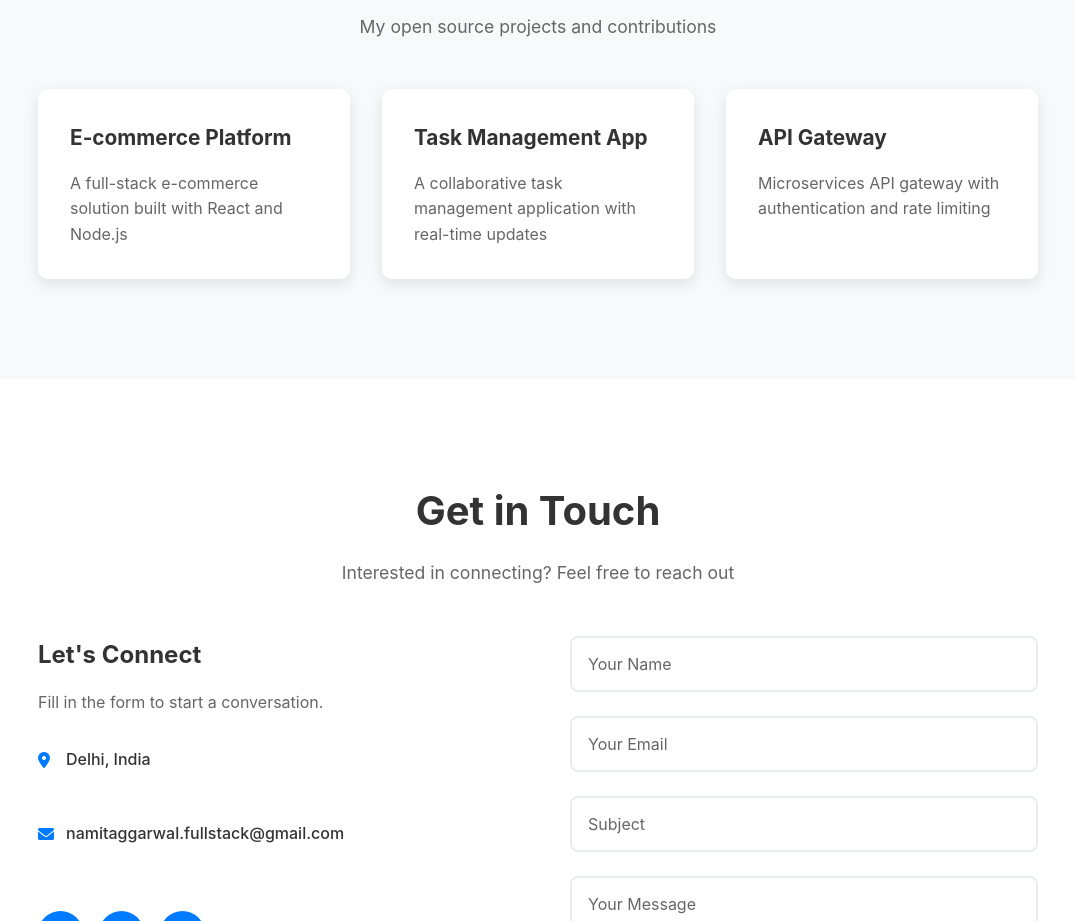
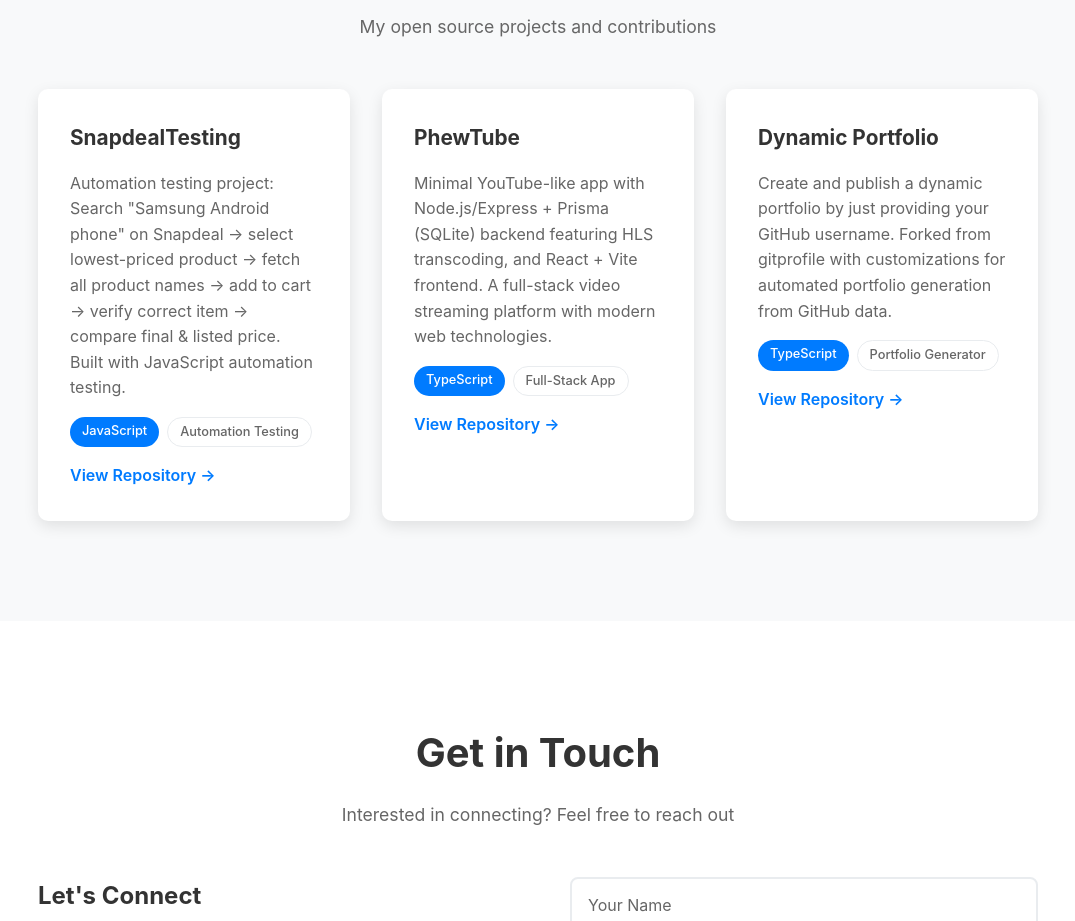
Before and after one commit to namitaggarwal/namitaggarwal.github.io, a plain HTML site: page index.html in a window 1280 px wide. Shown: the part 5226-6147 px from the top of the page, without its empty margins (102-1177 px from the left). Drawn offline with Linux system fonts and the light colour scheme.

Commit message:
feat: Update projects section with real GitHub repositories
- Replace placeholder projects with actual GitHub repositories
- Add SnapdealTesting: JavaScript automation testing project
- Add PhewTube: TypeScript full-stack video streaming app
- Add Dynamic Portfolio: TypeScript portfolio generator
- Include project metadata (tech stack, project type)
- Add direct links to GitHub repositories
- Style project tech badges and links with hover effects
- Showcase real development work and technical skills

```diff
--- a/index.html
+++ b/index.html
@@ -320,16 +320,31 @@
             <p class="section-subtitle">My open source projects and contributions</p>
             <div class="projects-grid">
                 <div class="project-item">
-                    <h3>E-commerce Platform</h3>
-                    <p>A full-stack e-commerce solution built with React and Node.js</p>
+                    <h3>SnapdealTesting</h3>
+                    <p>Automation testing project: Search "Samsung Android phone" on Snapdeal → select lowest-priced product → fetch all product names → add to cart → verify correct item → compare final & listed price. Built with JavaScript automation testing.</p>
+                    <div class="project-meta">
+                        <span class="project-tech">JavaScript</span>
+                        <span class="project-type">Automation Testing</span>
+                    </div>
+                    <a href="https://github.com/namitaggarwal/SnapdealTesting" target="_blank" class="project-link">View Repository →</a>
                 </div>
                 <div class="project-item">
-                    <h3>Task Management App</h3>
-                    <p>A collaborative task management application with real-time updates</p>
+                    <h3>PhewTube</h3>
+                    <p>Minimal YouTube-like app with Node.js/Express + Prisma (SQLite) backend featuring HLS transcoding, and React + Vite frontend. A full-stack video streaming platform with modern web technologies.</p>
+                    <div class="project-meta">
+                        <span class="project-tech">TypeScript</span>
+                        <span class="project-type">Full-Stack App</span>
+                    </div>
+                    <a href="https://github.com/namitaggarwal/phewtube" target="_blank" class="project-link">View Repository →</a>
                 </div>
                 <div class="project-item">
-                    <h3>API Gateway</h3>
-                    <p>Microservices API gateway with authentication and rate limiting</p>
+                    <h3>Dynamic Portfolio</h3>
+                    <p>Create and publish a dynamic portfolio by just providing your GitHub username. Forked from gitprofile with customizations for automated portfolio generation from GitHub data.</p>
+                    <div class="project-meta">
+                        <span class="project-tech">TypeScript</span>
+                        <span class="project-type">Portfolio Generator</span>
+                    </div>
+                    <a href="https://github.com/namitaggarwal/namitaggarwalPortfolio" target="_blank" class="project-link">View Repository →</a>
                 </div>
             </div>
         </div>
--- a/styles.css
+++ b/styles.css
@@ -639,6 +639,46 @@ body {
 .project-item p {
     color: var(--text-secondary);
     line-height: 1.6;
+    margin-bottom: 1rem;
+}
+
+.project-meta {
+    display: flex;
+    gap: 0.5rem;
+    margin-bottom: 1rem;
+    flex-wrap: wrap;
+}
+
+.project-tech {
+    background-color: var(--accent-color);
+    color: white;
+    padding: 0.25rem 0.75rem;
+    border-radius: 1rem;
+    font-size: 0.8rem;
+    font-weight: 500;
+}
+
+.project-type {
+    background-color: var(--card-bg);
+    color: var(--text-secondary);
+    padding: 0.25rem 0.75rem;
+    border-radius: 1rem;
+    font-size: 0.8rem;
+    font-weight: 500;
+    border: 1px solid var(--border-color);
+}
+
+.project-link {
+    display: inline-block;
+    color: var(--accent-color);
+    text-decoration: none;
+    font-weight: 600;
+    transition: color 0.3s ease;
+}
+
+.project-link:hover {
+    color: var(--accent-hover);
+    text-decoration: underline;
 }
 
 /* Contact Section */
```
